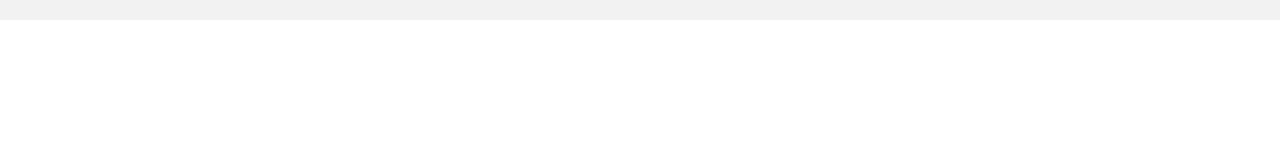
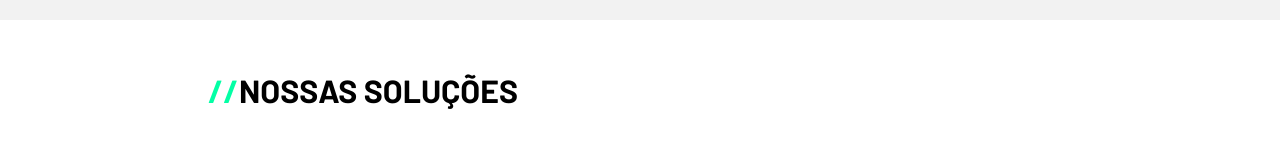
Before and after one commit to lucasvrod/loja-vtex-jucci, a React (Create React App) app in the folder sass-website/: page / in a window 1280 px wide. Shown: the part 790-938 px from the top of the page. Before the commit the page ends 800 px from the top, so only its background shows below. Built offline with nearby package versions, Linux system fonts and the light colour scheme.

Commit message:
Added OurSolution

```diff
--- a/sass-website/src/App.js
+++ b/sass-website/src/App.js
@@ -3,6 +3,7 @@ import './sass/main.scss'
 import Header from "./components/Header"
 import Navbar from "./components/Navbar"
 import Logobar from "./components/LogoBar"
+import OurSolussion from "./components/OurSolussion"
 
 function App() {
   return (
@@ -10,6 +11,7 @@ function App() {
       <Navbar />
       <Header />
       <Logobar />
+      <OurSolussion />
     </div>
   );
 }
--- /dev/null
+++ b/sass-website/src/components/OurSolussion.js
@@ -0,0 +1,16 @@
+import React from 'react'
+
+const OurSolussion = () => {
+  return (
+    <div className="oursolussion">
+      <div className="oursolussion__content">
+        <div className="oursolussion__content-title">
+          <h1 className="oursolussion__content-title-slashes">//</h1>
+          <h1 className="oursolussion__content-title-h1">NOSSAS SOLUÇÕES</h1>
+        </div>
+      </div>
+    </div>
+  )
+}
+
+export default OurSolussion
--- a/sass-website/src/sass/components/_logobar.scss
+++ b/sass-website/src/sass/components/_logobar.scss
@@ -1,7 +1,7 @@
 .logobar {
   width: 100%;
   height: 80px;
-  position: fixed;
+  position: absolute;
   top: 730px;
   background: $grey;
 }
--- /dev/null
+++ b/sass-website/src/sass/components/_oursolussion.scss
@@ -0,0 +1,56 @@
+.oursolussion {
+  position: absolute;
+  width: 100%;
+  height: 650px;
+  left: 0px;
+  top: 810px;
+
+&__content {
+
+  &-title {
+    display: flex;
+    flex-direction: row;
+    align-items: center;
+    padding: 0px;
+    position: absolute;
+    width: 314px;
+    height: 40px;
+    left: 208px;
+    top: 50px;
+
+    &-slashes {
+      position: static;
+      width: 31px;
+      height: 40px;
+      left: 0px;
+      top: 0px;
+      font-family: Barlow;
+      font-style: normal;
+      font-weight: bold;
+      font-size: 32px;
+      line-height: 40px;
+      text-transform: uppercase;
+      color: $green-jussi;
+      flex: none;
+      order: 0;
+    }
+
+    &-h1 {
+      position: static;
+      width: 279px;
+      height: 40px;
+      left: 35px;
+      top: 0px;
+      font-family: Barlow;
+      font-style: normal;
+      font-weight: bold;
+      font-size: 32px;
+      line-height: 40px;
+      text-transform: uppercase;
+      color: $black;
+      flex: none;
+      order: 1;
+    }
+  }
+}
+}
--- a/sass-website/src/sass/main.scss
+++ b/sass-website/src/sass/main.scss
@@ -11,3 +11,4 @@
 @import "components/header";
 @import "components/navbar";
 @import "components/logobar";
+@import "components/oursolussion";
```
